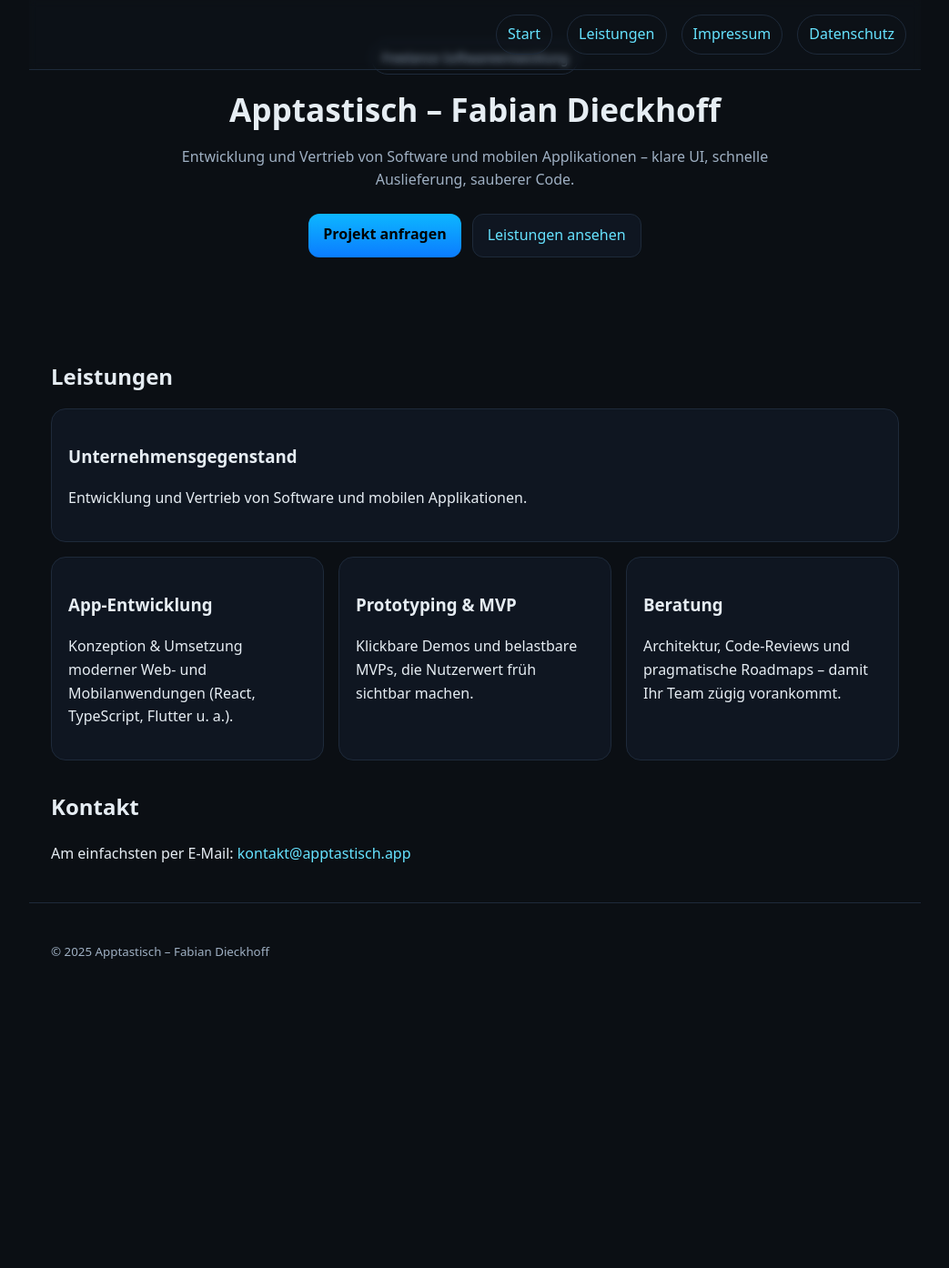
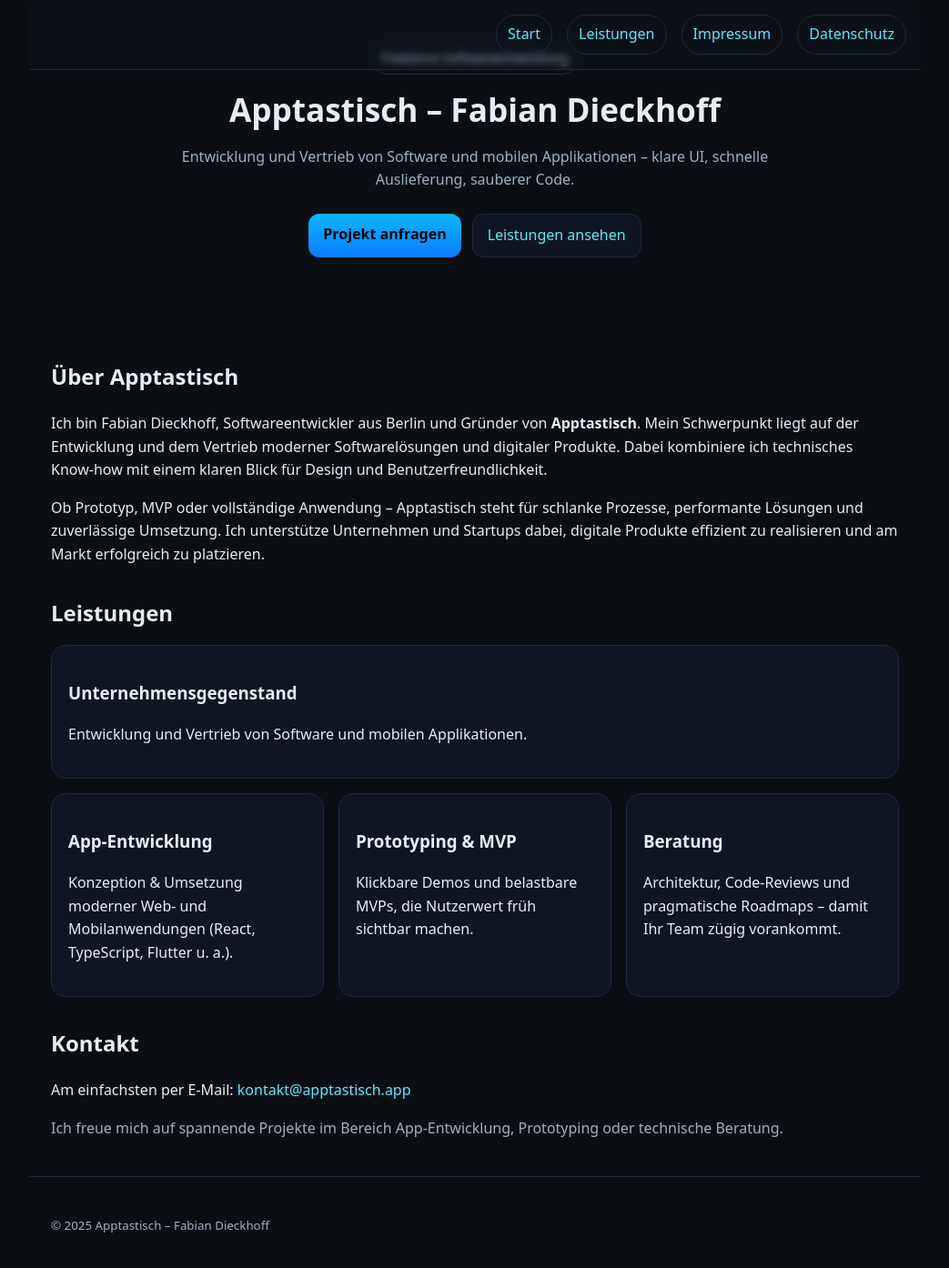
Before and after one commit to Apptastisch/apptastisch-site, a Jekyll site: the page built from index.md, in a window 1280 px wide and 1400 px high, scrolled down 135 px. Shown: the top 1394 px of the window at 91% size, without its empty margins (118-1161 px from the left). Built offline with Jekyll 4.4.1, drawn with Linux system fonts in a browser that asks for light colours; before the commit the page ends 1233 px from its top, so only the background shows below that.

Commit message:
Update home.html

```diff
--- a/_layouts/home.html
+++ b/_layouts/home.html
@@ -10,6 +10,17 @@
     <a class="btn" href="#leistungen">Leistungen ansehen</a>
   </div>
 </header>
+
+<section id="about" style="margin-top:2rem">
+  <h2>Über Apptastisch</h2>
+  <p>Ich bin Fabian Dieckhoff, Softwareentwickler aus Berlin und Gründer von <strong>Apptastisch</strong>.
+  Mein Schwerpunkt liegt auf der Entwicklung und dem Vertrieb moderner Softwarelösungen und digitaler Produkte.
+  Dabei kombiniere ich technisches Know-how mit einem klaren Blick für Design und Benutzerfreundlichkeit.</p>
+
+  <p>Ob Prototyp, MVP oder vollständige Anwendung – Apptastisch steht für schlanke Prozesse, performante Lösungen
+  und zuverlässige Umsetzung. Ich unterstütze Unternehmen und Startups dabei, digitale Produkte effizient zu realisieren
+  und am Markt erfolgreich zu platzieren.</p>
+</section>
 
 <section id="leistungen" class="grid" aria-labelledby="leistungen-heading">
   <h2 id="leistungen-heading" style="grid-column:1/-1;margin:0;">Leistungen</h2>
@@ -36,4 +47,5 @@
 <section id="kontakt" style="margin-top:32px">
   <h2>Kontakt</h2>
   <p>Am einfachsten per E-Mail: <a href="mailto:kontakt@apptastisch.app">kontakt@apptastisch.app</a></p>
+  <p class="muted">Ich freue mich auf spannende Projekte im Bereich App-Entwicklung, Prototyping oder technische Beratung.</p>
 </section>
```
